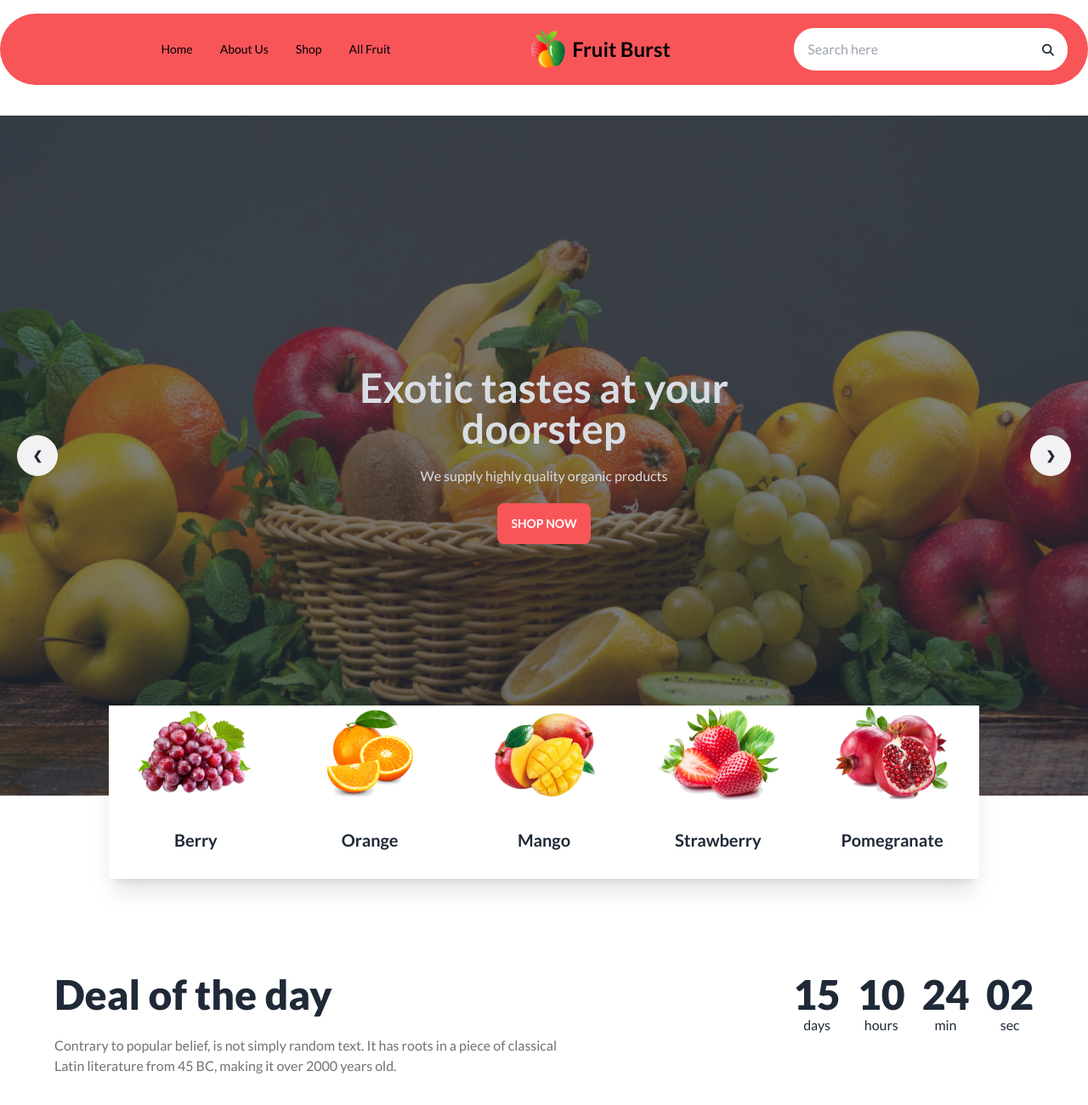
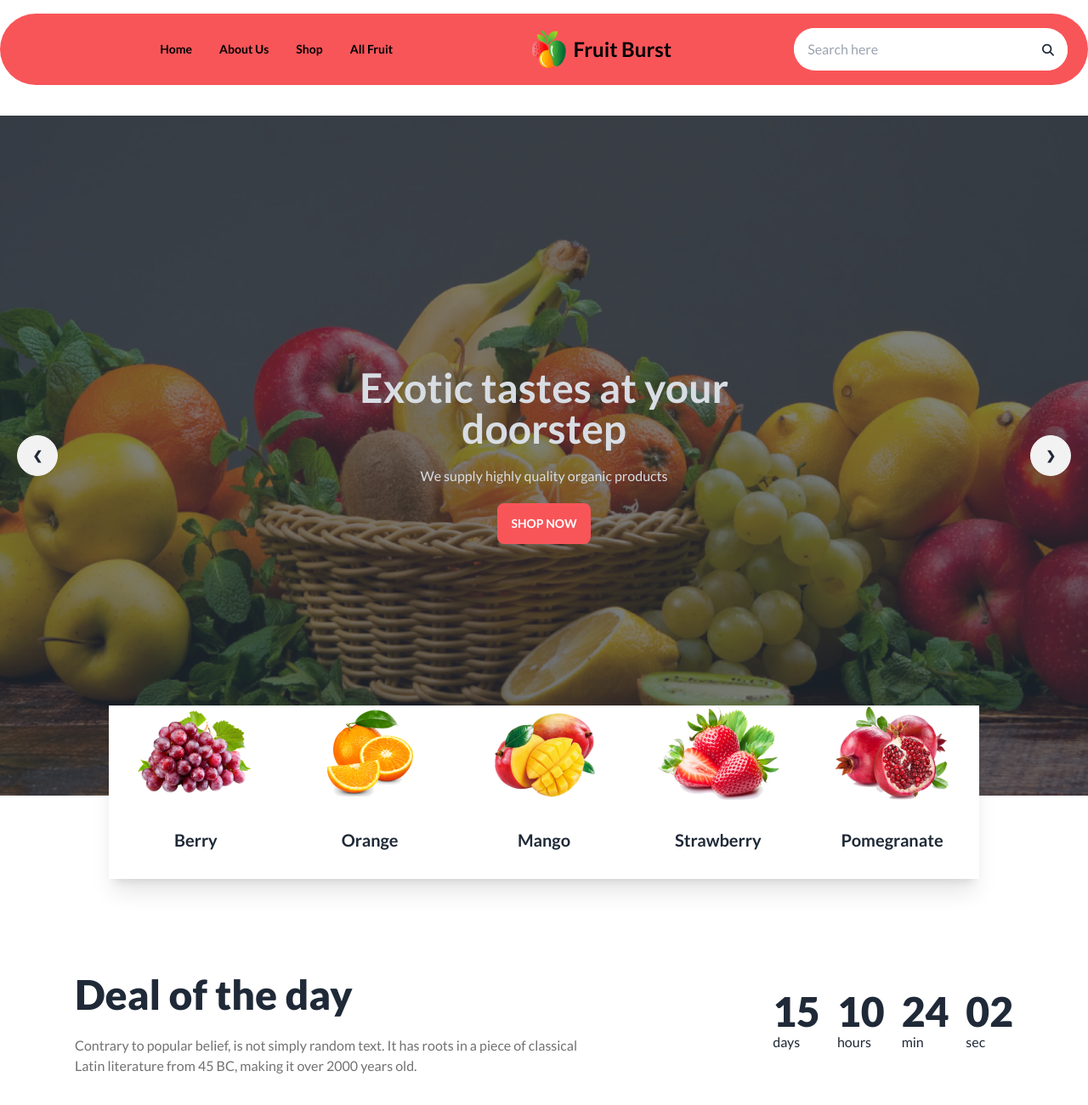
Before and after one commit to mahfujHosen4120/fol-kino-a3, a plain HTML site: page index.html in a window 1280 px wide. Shown: the top 1300 px of the page at 85% size. Drawn offline with nearby package versions, Linux system fonts and the light colour scheme; grey boxes are pictures that could not be loaded.

Commit message:
deal section responsive done

```diff
--- a/index.html
+++ b/index.html
@@ -37,6 +37,7 @@
 </head>
 
 <body>
+    <!-- header section -->
     <header class="font-lato container mx-auto mt-4 mb-9 rounded-full md:bg-[#F85559] lg:bg-[#F85559]">
         <nav >
 
@@ -62,7 +63,7 @@
                     </div>
                 </div>
 
-                <div class="navbar-center hidden lg:flex">
+                <div class="navbar-center text-2xl font-bold hidden lg:flex">
                     <ul class="menu menu-horizontal px-1">
                         <li><a>Home</a></li>
                         <li><a>About Us</a></li>
@@ -202,15 +203,15 @@
 
         <!-- Deal of the day -->
 
-        <section class="mt-28 flex  justify-between mx-auto px-4 md:px-12 lg:px-16">
-            <div>
+        <section class="mt-28  mx-auto px-4  md:px-12 lg:flex lg:justify-between">
+            <div class="mx-10">
                 <h1 class="text-5xl mb-6 font-extrabold">Deal of the day</h1>
                 <p class="text-[#12121299]">Contrary to popular belief, is not simply random text. It has roots in a
                     piece of classical <br> Latin literature from 45 BC, making it over 2000 years old.</p>
             </div>
-            <div class="grid grid-flow-col gap-5 text-center auto-cols-max">
+            <div class=" mt-5 mx-10 grid grid-flow-col gap-5 auto-cols-max">
                 <div class="flex flex-col">
-                    <span class="countdown  text-5xl font-extrabold">
+                    <span class="countdown  text-5xl  font-extrabold">
                         <span style="--value:15;"></span>
                     </span>
                     days
@@ -239,7 +240,7 @@
 
         <!-- buy section -->
 
-        <section class="font-lato mt-36 grid md:grid-cols-2 lg:grid-cols-4 lg:mx-0">
+        <section class="font-lato justify-center  mt-36 grid md:grid-cols-2 lg:grid-cols-4 lg:mx-0">
             <!-- 1st -->
             <div class="card w-96 bg-base-100 shadow-xl">
                 <figure class="px-10 pt-10 ">
```
